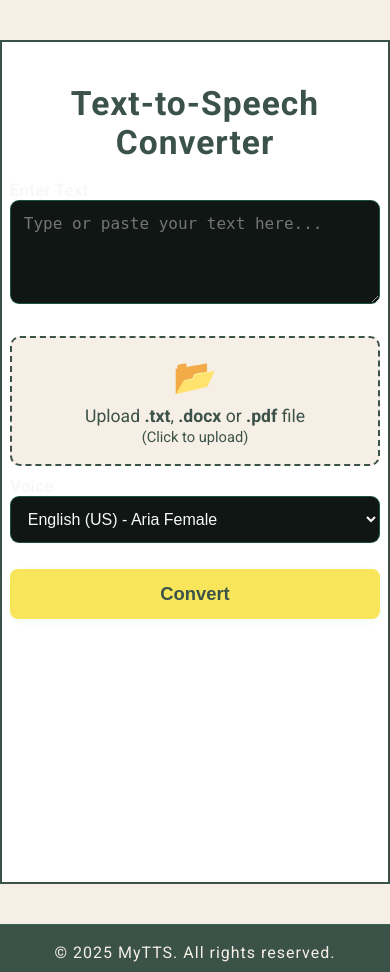
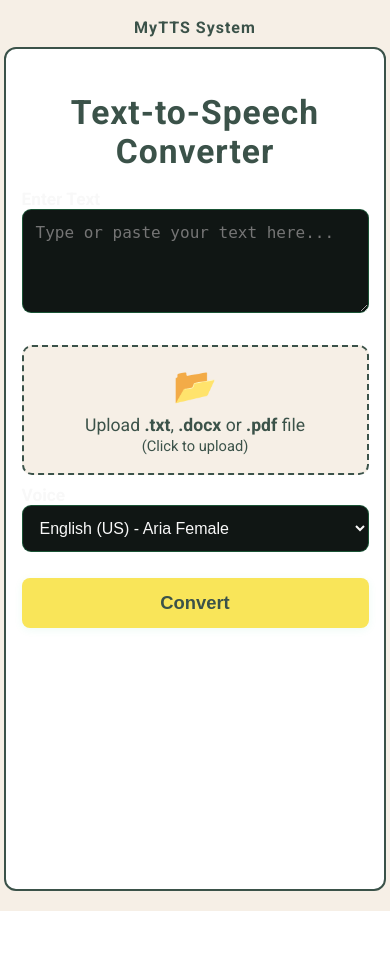
Before and after one commit to Maimuna-Bature/Online-TTS_SYSTEM, a Flask app: page / in a window 390 px wide. After the commit the page ends 911 px from the top, so only its background shows below. Run offline with Flask 3, Linux system fonts and the light colour scheme.

Commit message:
more major changes

```diff
--- a/static/style.css
+++ b/static/style.css
@@ -42,25 +42,37 @@ body {
 }
 
 .main-bg {
-    min-height: 90vh;
+    min-height: 100vh;
     display: flex;
+    flex-direction: column;
     align-items: center;
     justify-content: center;
     background: #F6EFE6;
-    padding: 40px 0;
+    padding: 24px 0;
+}
+
+.mytts-brand {
+    text-align: center;
+    font-size: 1.1rem;
+    color: #3B5249;
+    font-weight: bold;
+    letter-spacing: 1px;
+    margin-bottom: 18px;
+    margin-top: 10px;
 }
 
 .tts-card {
     background: #fff;
     border-radius: 18px;
     box-shadow: 0 4px 24px rgba(59,82,73,0.10);
-    width: 420px;
-    max-width: 95vw;
-    padding: 38px 34px 30px 34px;
+    width: 100%;
+    max-width: 400px;
+    padding: 28px 18px 22px 18px;
     display: flex;
     flex-direction: column;
     align-items: stretch;
     border: 2px solid #3B5249;
+    margin-bottom: 18px;
 }
 
 .tts-title {
@@ -232,6 +244,22 @@ textarea:focus, select:focus {
     }
 }
 
+@media (max-width: 500px) {
+    .tts-card {
+        max-width: 98vw;
+        padding: 16px 4vw 14px 4vw;
+        border-radius: 12px;
+        margin-bottom: 12px;
+    }
+    .main-bg {
+        padding: 8px 0;
+    }
+    .mytts-brand {
+        font-size: 1rem;
+        margin-bottom: 10px;
+    }
+}
+
 footer {
     background: #3B5249;
     color: #F6EFE6;
--- a/templates/index.html
+++ b/templates/index.html
@@ -9,6 +9,7 @@
 </head>
 <body>
     <main class="main-bg">
+        <div class="mytts-brand">MyTTS System</div>
         <section class="tts-card">
             <h1 class="tts-title">Text-to-Speech Converter</h1>
             <form method="POST" enctype="multipart/form-data" autocomplete="off">
@@ -49,11 +50,6 @@
             {% endif %}
         </section>
     </main>
-    <footer>
-        <div class="footer-content">
-            <span>&copy; 2025 MyTTS. All rights reserved.</span>
-        </div>
-    </footer>
     <script src="{{ url_for('static', filename='script.js') }}"></script>
 </body>
 </html>
```
